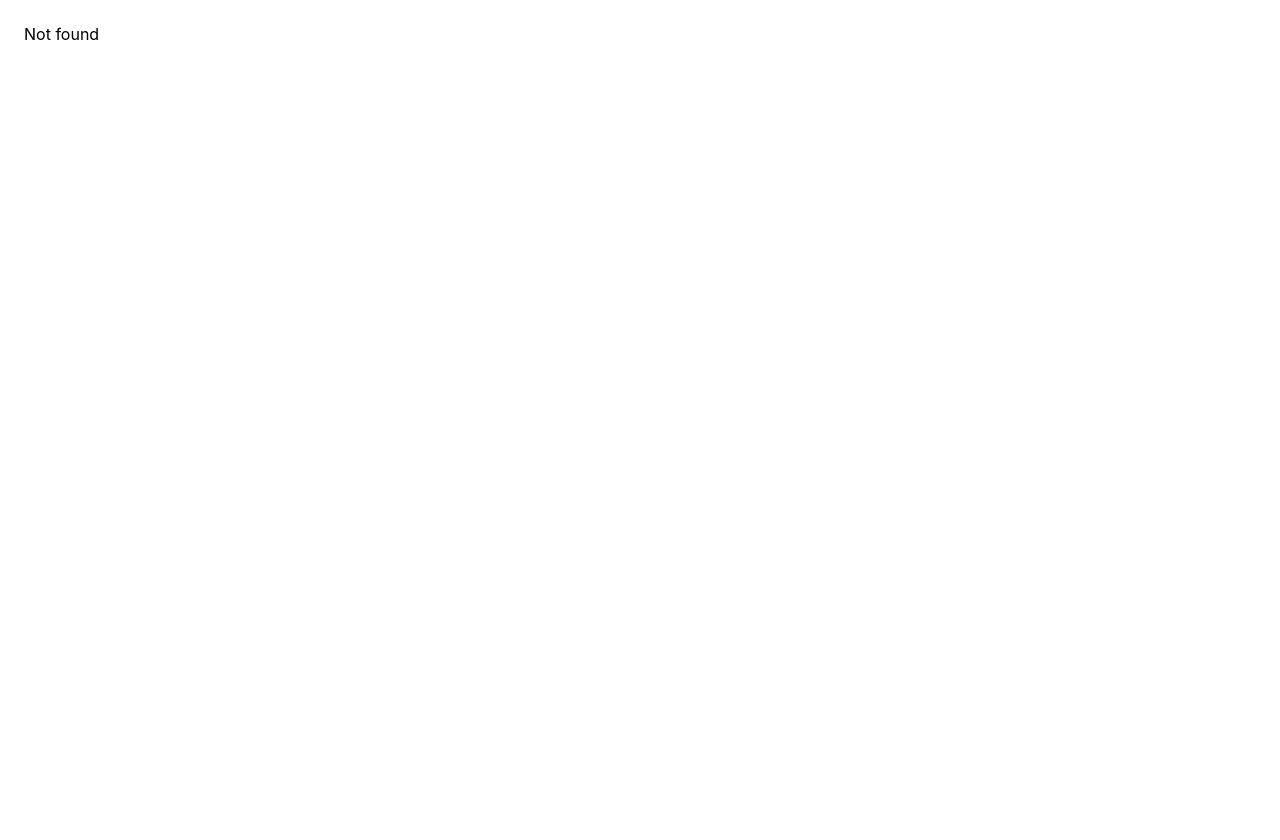
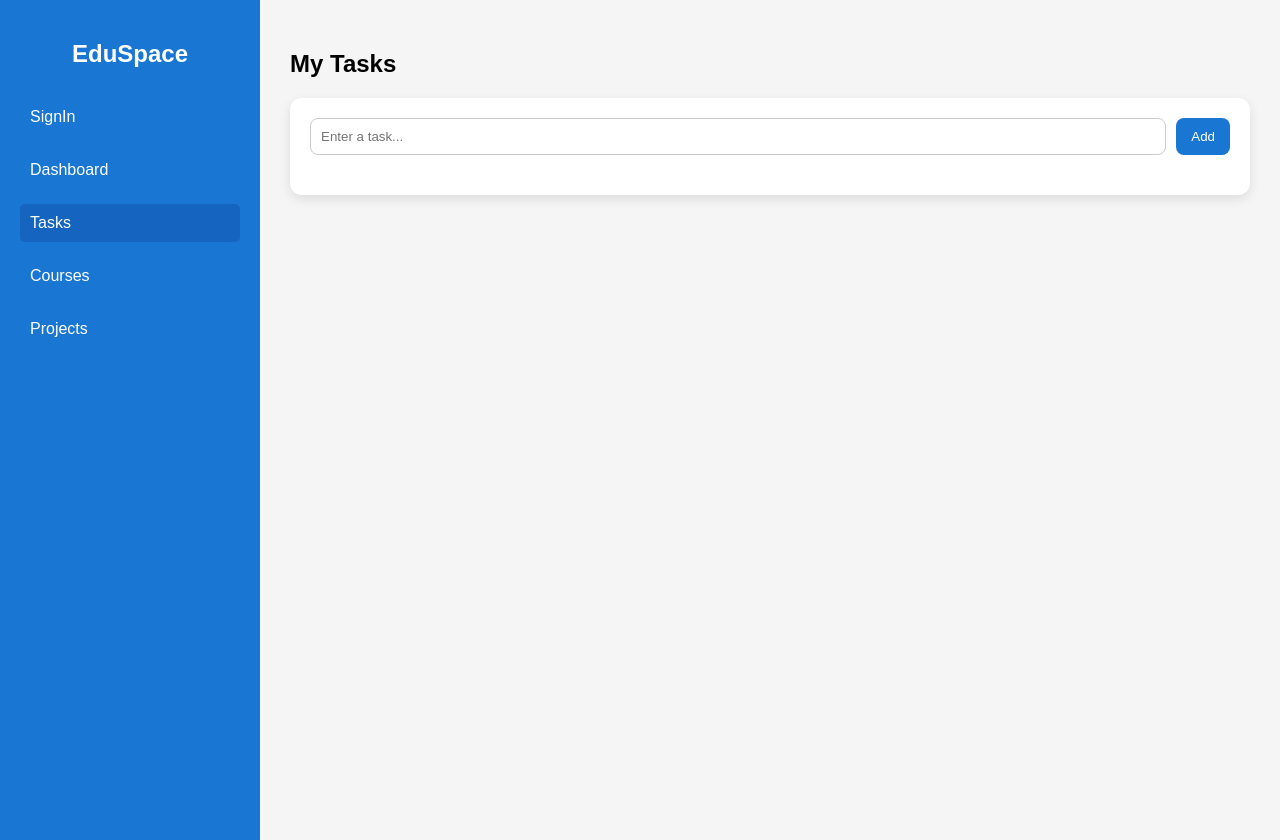
Before and after one commit to benmedikram/projetweb, a React (Create React App) app in the folder front/: page /tasks in a window 1280 px wide. Before the commit the page ends 800 px from the top, so only its background shows below. Built offline with nearby package versions, Linux system fonts and the light colour scheme.

Commit message:
Tasks Interface

```diff
--- a/front/package.json
+++ b/front/package.json
@@ -7,6 +7,7 @@
     "@testing-library/jest-dom": "^6.9.1",
     "@testing-library/react": "^16.3.0",
     "@testing-library/user-event": "^13.5.0",
+    "lucide-react": "^0.553.0",
     "react": "^19.2.0",
     "react-dom": "^19.2.0",
     "react-router-dom": "^7.9.5",
--- a/front/src/App.css
+++ b/front/src/App.css
@@ -1,38 +1,41 @@
-.App {
-  text-align: center;
+body {
+  margin: 0;
+  font-family: Arial, sans-serif;
 }
 
-.App-logo {
-  height: 40vmin;
-  pointer-events: none;
+.app-container {
+  display: flex;
+  min-height: 100vh;
 }
 
-@media (prefers-reduced-motion: no-preference) {
-  .App-logo {
-    animation: App-logo-spin infinite 20s linear;
-  }
+.sidebar {
+  width: 220px;
+  background-color: #1976d2;
+  color: white;
+  display: flex;
+  flex-direction: column;
+  padding: 20px;
 }
 
-.App-header {
-  background-color: #282c34;
-  min-height: 100vh;
-  display: flex;
-  flex-direction: column;
-  align-items: center;
-  justify-content: center;
-  font-size: calc(10px + 2vmin);
-  color: white;
+.sidebar h2 {
+  margin-bottom: 30px;
 }
 
-.App-link {
-  color: #61dafb;
+.sidebar nav a {
+  color: white;
+  text-decoration: none;
+  display: block;
+  margin-bottom: 15px;
+  padding: 10px;
+  border-radius: 5px;
 }
 
-@keyframes App-logo-spin {
-  from {
-    transform: rotate(0deg);
-  }
-  to {
-    transform: rotate(360deg);
-  }
+.sidebar nav a.active, .sidebar nav a:hover {
+  background-color: #1565c0;
 }
+
+.main-content {
+  flex: 1;
+  padding: 30px;
+  background-color: #f5f5f5;
+}
--- a/front/src/App.js
+++ b/front/src/App.js
@@ -1,27 +1,28 @@
-import { Routes, Route, Navigate } from "react-router-dom";
+import React from "react";
+import { Routes, Route } from "react-router-dom";
+import Sidebar from "./components/Sidebar";
+import Dashboard from "./pages/Dashboard";
+import Tasks from "./pages/Tasks";
+import Courses from "./pages/Courses";
+import Projects from "./pages/Projects";
+import "./App.css";
 import SignIn from "./pages/SignIn.jsx";
-import SignUp from "./pages/SignUp.jsx";
-import Dashboard from "./pages/Dashboard.jsx";
-import ProtectedRoute from "./routes/ProtectedRoute.jsx";
 
-export default function App() {
+const App = () => {
   return (
-    <Routes>
-      <Route path="/" element={<Navigate to="/signin" replace />} />
+    <div className="app-container">
+      <Sidebar />
+      <div className="main-content">
+        <Routes>
+          <Route path="/" element={<SignIn />} />
+          <Route path="/dashbord" element={<Dashboard />} />
+          <Route path="/tasks" element={<Tasks />} />
+          <Route path="/courses" element={<Courses />} />
+          <Route path="/projects" element={<Projects />} />
+        </Routes>
+      </div>
+    </div>
+  );
+};
 
-      <Route path="/signin" element={<SignIn />} />
-      <Route path="/signup" element={<SignUp />} />
-
-      <Route
-        path="/dashboard"
-        element={
-          <ProtectedRoute>
-            <Dashboard />
-          </ProtectedRoute>
-        }
-      />
-
-      <Route path="*" element={<div style={{ padding: 24 }}>Not found</div>} />
-    </Routes>
-  );
-}
+export default App;
--- /dev/null
+++ b/front/src/components/Sidebar.css
@@ -0,0 +1,35 @@
+.sidebar {
+    width: 220px;
+    background-color: #1976d2; /* Blue sidebar */
+    color: white;
+    display: flex;
+    flex-direction: column;
+    padding: 20px;
+    min-height: 100vh;
+    box-shadow: 2px 0 8px rgba(0,0,0,0.1);
+}
+
+.sidebar h2 {
+    margin-bottom: 40px;
+    font-size: 24px;
+    text-align: center;
+}
+
+.sidebar nav a {
+    color: white;
+    text-decoration: none;
+    display: block;
+    margin-bottom: 15px;
+    padding: 12px 15px;
+    border-radius: 8px;
+    font-weight: 500;
+    transition: background-color 0.2s;
+}
+
+.sidebar nav a:hover {
+    background-color: #1565c0; /* Darker on hover */
+}
+
+.sidebar nav a.active {
+    background-color: #0d47a1; /* Highlight active page */
+}
--- /dev/null
+++ b/front/src/components/Sidebar.js
@@ -0,0 +1,20 @@
+import React from "react";
+import { NavLink } from "react-router-dom";
+import "./Sidebar.css";
+
+const Sidebar = () => {
+    return (
+        <div className="sidebar">
+            <h2>EduSpace</h2>
+            <nav>
+                <NavLink to="/" className={({ isActive }) => isActive ? "active" : ""}>SignIn</NavLink>
+                <NavLink to="/dashbord" className={({ isActive }) => isActive ? "active" : ""}>Dashboard</NavLink>
+                <NavLink to="/tasks" className={({ isActive }) => isActive ? "active" : ""}>Tasks</NavLink>
+                <NavLink to="/courses" className={({ isActive }) => isActive ? "active" : ""}>Courses</NavLink>
+                <NavLink to="/projects" className={({ isActive }) => isActive ? "active" : ""}>Projects</NavLink>
+            </nav>
+        </div>
+    );
+};
+
+export default Sidebar;
--- /dev/null
+++ b/front/src/pages/Courses.jsx
@@ -0,0 +1,7 @@
+import React from "react";
+
+const Courses = () => {
+    return <h2>Here are your Courses!</h2>;
+};
+
+export default Courses;
--- a/front/src/pages/Dashboard.jsx
+++ b/front/src/pages/Dashboard.jsx
@@ -1,20 +1,7 @@
-import { useNavigate } from "react-router-dom";
+import React from "react";
 
-export default function Dashboard() {
-  const navigate = useNavigate();
-  const user = JSON.parse(localStorage.getItem("user") || "{}");
+const Dashboard = () => {
+  return <h2>Welcome to your Dashboard!</h2>;
+};
 
-  const logout = () => {
-    localStorage.removeItem("token");
-    localStorage.removeItem("user");
-    navigate("/signin");
-  };
-
-  return (
-    <div style={{ padding: 24 }}>
-      <h2>Welcome {user.name || user.email || "👋"}</h2>
-      <p>This is a protected page.</p>
-      <button onClick={logout}>Log out</button>
-    </div>
-  );
-}
+export default Dashboard;
--- /dev/null
+++ b/front/src/pages/Projects.jsx
@@ -0,0 +1,7 @@
+import React from "react";
+
+const Projects = () => {
+    return <h2>Manage your Projects here!</h2>;
+};
+
+export default Projects;
--- /dev/null
+++ b/front/src/pages/Tasks.css
@@ -0,0 +1,76 @@
+.tasks-container h2 {
+    margin-bottom: 20px;
+}
+
+.task-card {
+    background-color: white;
+    padding: 20px;
+    border-radius: 12px;
+    box-shadow: 0 4px 12px rgba(0,0,0,0.1);
+}
+
+.task-input {
+    display: flex;
+    gap: 10px;
+    margin-bottom: 20px;
+}
+
+.task-input input {
+    flex: 1;
+    padding: 10px;
+    border-radius: 8px;
+    border: 1px solid #ccc;
+}
+
+.task-input button {
+    padding: 10px 15px;
+    border: none;
+    border-radius: 8px;
+    background-color: #1976d2;
+    color: white;
+    cursor: pointer;
+}
+
+.task-input button:hover {
+    background-color: #1565c0;
+}
+
+.task-list {
+    list-style: none;
+    padding: 0;
+    margin: 0;
+}
+
+.task-item {
+    display: flex;
+    justify-content: space-between;
+    align-items: center;
+    padding: 10px;
+    border-bottom: 1px solid #eee;
+}
+
+.task-item div button {
+    margin-left: 5px;
+    padding: 5px 10px;
+    border: none;
+    border-radius: 5px;
+    cursor: pointer;
+}
+
+.task-item div button:first-child {
+    background-color: #ff9800;
+    color: white;
+}
+
+.task-item div button:first-child:hover {
+    background-color: #e68a00;
+}
+
+.task-item div button:last-child {
+    background-color: #f44336;
+    color: white;
+}
+
+.task-item div button:last-child:hover {
+    background-color: #d32f2f;
+}
--- /dev/null
+++ b/front/src/pages/Tasks.jsx
@@ -0,0 +1,60 @@
+import React, { useState } from "react";
+import "./Tasks.css";
+
+const Tasks = () => {
+    const [tasks, setTasks] = useState([]);
+    const [newTask, setNewTask] = useState("");
+    const [editIndex, setEditIndex] = useState(null);
+
+    const handleAddTask = () => {
+        if (newTask.trim() === "") return;
+        if (editIndex !== null) {
+            const updatedTasks = [...tasks];
+            updatedTasks[editIndex] = newTask;
+            setTasks(updatedTasks);
+            setEditIndex(null);
+        } else {
+            setTasks([...tasks, newTask]);
+        }
+        setNewTask("");
+    };
+
+    const handleEditTask = (index) => {
+        setNewTask(tasks[index]);
+        setEditIndex(index);
+    };
+
+    const handleDeleteTask = (index) => {
+        setTasks(tasks.filter((_, i) => i !== index));
+    };
+
+    return (
+        <div className="tasks-container">
+            <h2>My Tasks</h2>
+            <div className="task-card">
+                <div className="task-input">
+                    <input
+                    type="text"
+                    value={newTask}
+                    placeholder="Enter a task..."
+                    onChange={(e) => setNewTask(e.target.value)}
+                    />
+                    <button onClick={handleAddTask}>{editIndex !== null ? "Update" : "Add"}</button>
+                </div>
+                <ul className="task-list">
+                    {tasks.map((task, index) => (
+                    <li key={index} className="task-item">
+                        <span>{task}</span>
+                        <div>
+                            <button onClick={() => handleEditTask(index)}>Edit</button>
+                            <button onClick={() => handleDeleteTask(index)}>Delete</button>
+                        </div>
+                    </li>
+                    ))}
+                </ul>
+            </div>
+        </div>
+    );
+};
+
+export default Tasks;
--- /dev/null
+++ b/package.json
@@ -0,0 +1,5 @@
+{
+  "dependencies": {
+    "firebase": "^12.5.0"
+  }
+}
```
Also changed, not shown: 2 other files (tests, documents, lock files or other folders).
